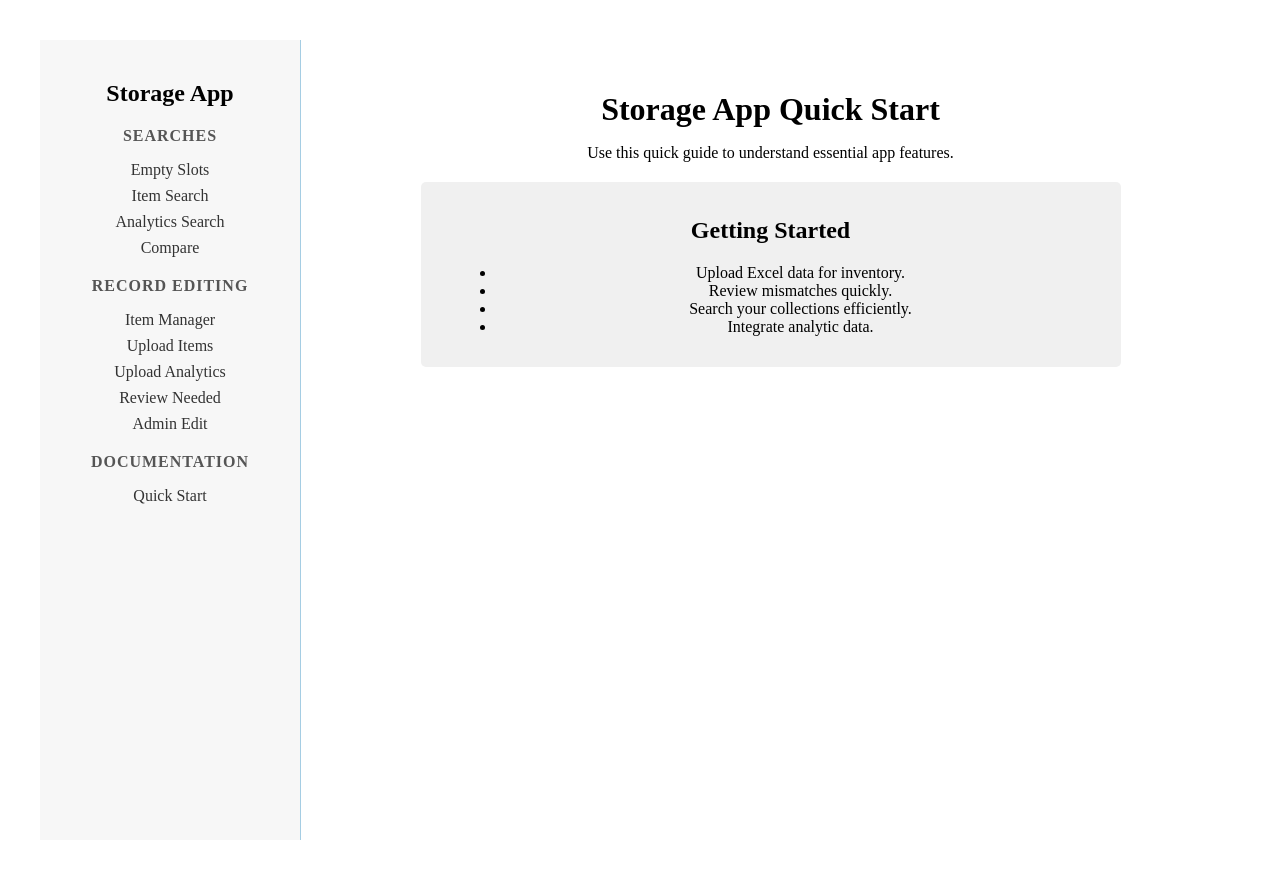
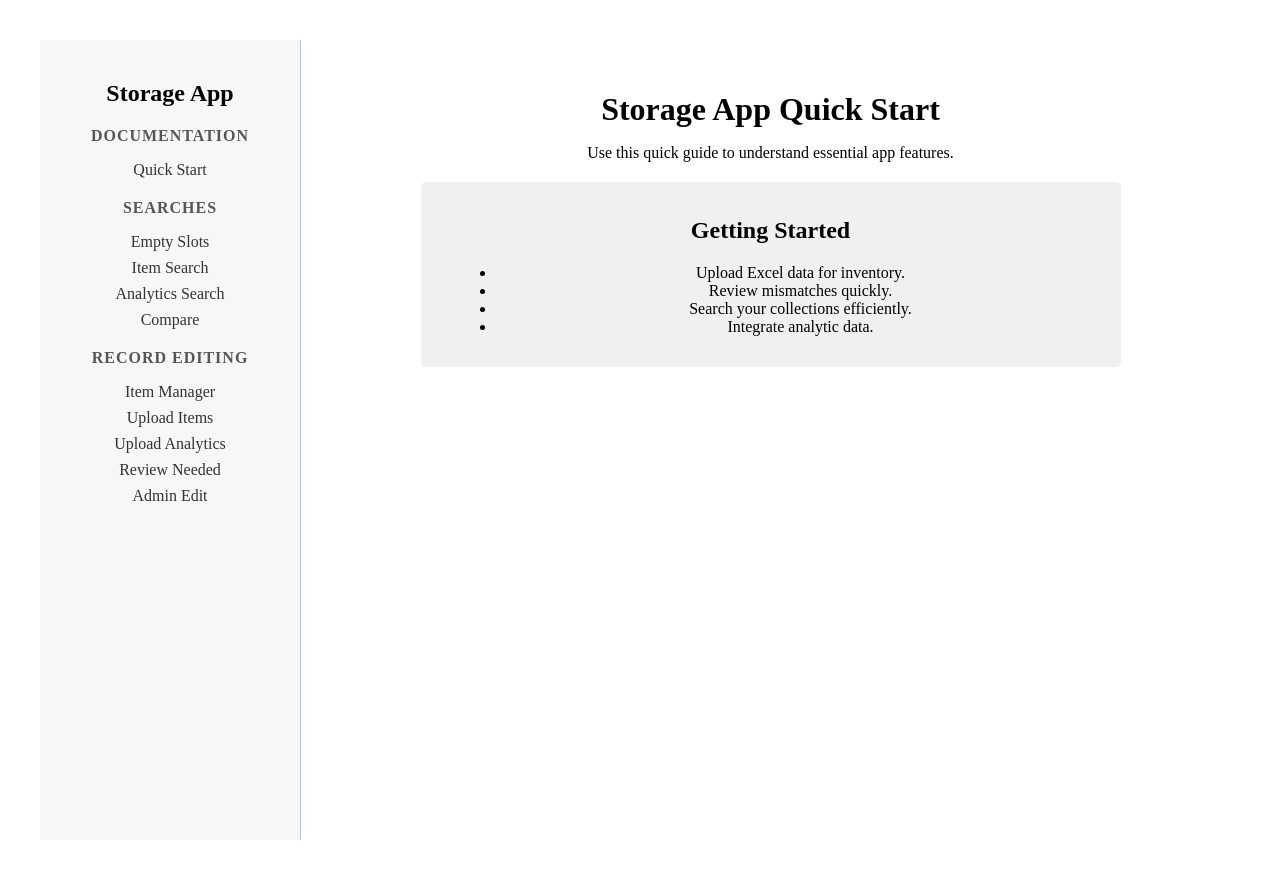
Before and after one commit to QuinnHughes/Storage-App, a React (Vite) app in the folder frontend/: page / in a window 1280 px wide. Built offline with nearby package versions, Linux system fonts and the light colour scheme.

Commit message:
Functional empty space along with better documentation

```diff
--- a/frontend/package.json
+++ b/frontend/package.json
@@ -4,7 +4,7 @@
   "version": "0.0.0",
   "type": "module",
   "scripts": {
-    "dev": "vite --host",
+    "dev": "vite",
     "build": "vite build",
     "lint": "eslint .",
     "preview": "vite preview"
--- a/frontend/src/components/Layout.jsx
+++ b/frontend/src/components/Layout.jsx
@@ -5,6 +5,11 @@ const Layout = () => (
   <div className="layout">
     <nav className="sidebar">
       <h2>Storage App</h2>
+
+      <h3>Documentation</h3>
+      <ul>
+        <li><Link to="/">Quick Start</Link></li>
+      </ul>
 
       <h3>Searches</h3>
       <ul>
@@ -23,10 +28,6 @@ const Layout = () => (
         <li><Link to="/admin-edit">Admin Edit</Link></li>
       </ul>
 
-      <h3>Documentation</h3>
-      <ul>
-        <li><Link to="/">Quick Start</Link></li>
-      </ul>
     </nav>
 
     <main className="main-content">
```
